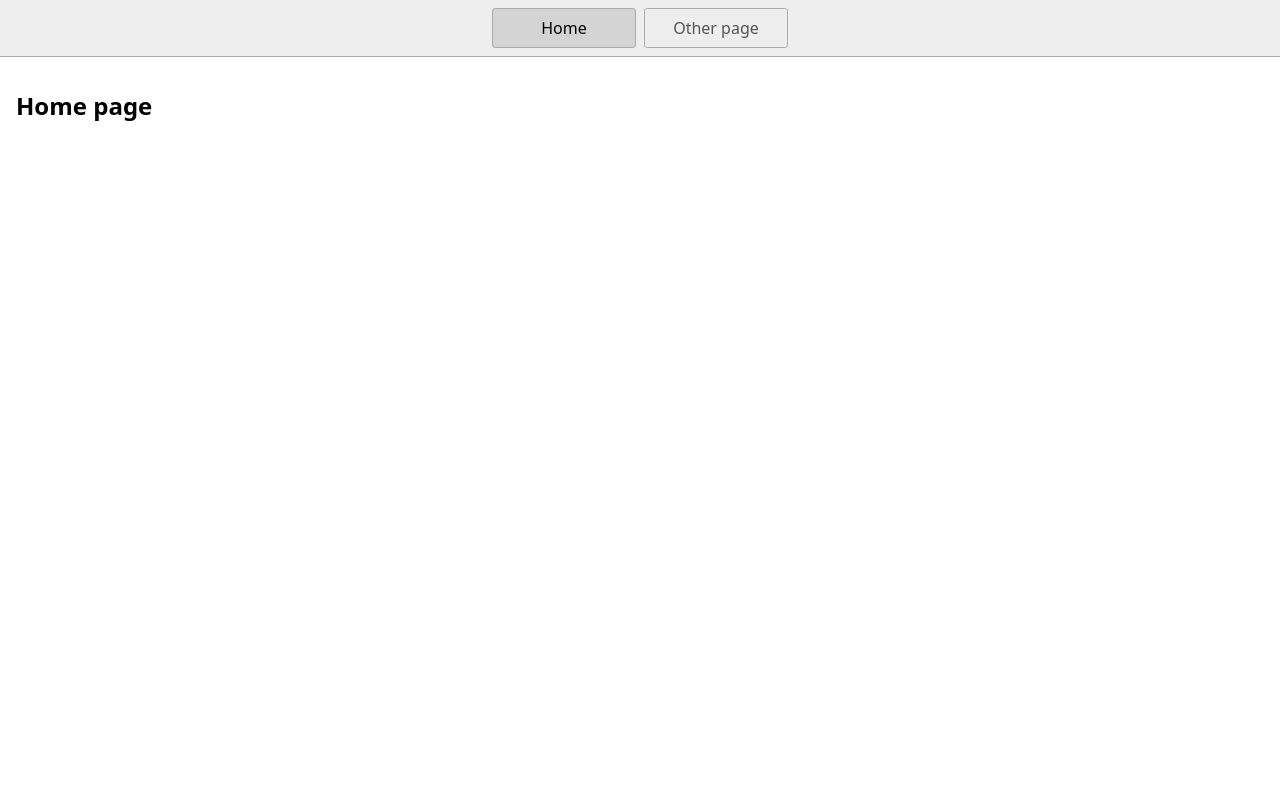
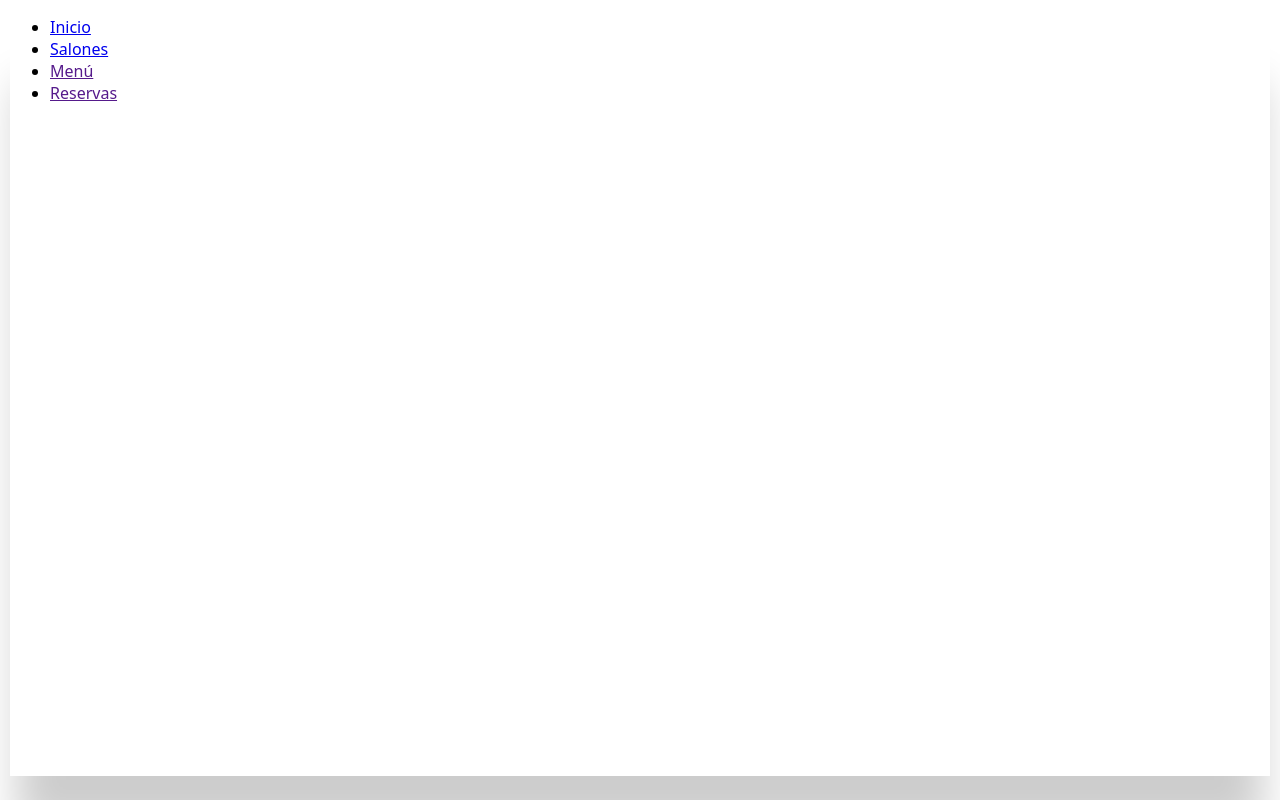
Before and after one commit to JapgKJ/page-, a website: page index.html in a window 1280 px wide. Drawn offline with Linux system fonts and the light colour scheme.

Commit message:
primer commit

```diff
--- /dev/null
+++ b/index.css
@@ -0,0 +1,13 @@
+* {
+  box-sizing: border-box;
+}
+
+body {
+  margin: 10px 10px 10px 10px;
+  height: 95vh;
+  font-family: system-ui, sans-serif;
+  color: black;
+  background-color: white;
+  box-shadow: rgba(0, 0, 0, 0.20) 0px 60px 40px -7px;
+
+}
--- a/index.html
+++ b/index.html
@@ -4,20 +4,21 @@
     <title>Home</title>
     <meta charset="UTF-8" />
     <meta name="viewport" content="width=device-width" />
-    <!--
-      Need a visual blank slate?
-      Remove all code in `styles.css`!
-    -->
-    <link rel="stylesheet" href="styles.css" />
+    <link rel="stylesheet" href="index.css" />
     <script type="module" src="script.js"></script>
   </head>
   <body>
-    <nav>
-      <a href="/" aria-current="page">Home</a>
-      <a href="/page2.html">Other page</a>
-    </nav>
-    <main>
-      <h1>Home page</h1>
-    </main>
+    <header>
+      <nav id="navi">
+
+        <ul id="nav-bott">
+          <li><a href="index.html"> Inicio </a></li>
+           <li><a href="salones.html"> Salones </a></li>
+           <li><a href="">Menú</a></li>
+           <li><a href="">Reservas</a></li>
+         </ul>
+
+      </nav>
+    </header>
   </body>
 </html>
--- a/styles.css
+++ /dev/null
@@ -1,46 +0,0 @@
-* {
-  box-sizing: border-box;
-}
-
-body {
-  margin: 0;
-  font-family: system-ui, sans-serif;
-  color: black;
-  background-color: white;
-}
-
-nav {
-  display: flex;
-  flex-wrap: wrap;
-  align-items: center;
-  justify-content: center;
-  padding: 0.5rem;
-  gap: 0.5rem;
-  border-bottom: solid 1px #aaa;
-  background-color: #eee;
-}
-
-nav a {
-  display: inline-block;
-  min-width: 9rem;
-  padding: 0.5rem;
-  border-radius: 0.2rem;
-  border: solid 1px #aaa;
-  text-align: center;
-  text-decoration: none;
-  color: #555;
-}
-
-nav a[aria-current='page'] {
-  color: #000;
-  background-color: #d4d4d4;
-}
-
-main {
-  padding: 1rem;
-}
-
-h1 {
-  font-weight: bold;
-  font-size: 1.5rem;
-}
```
Also changed, not shown: 1 other file.
